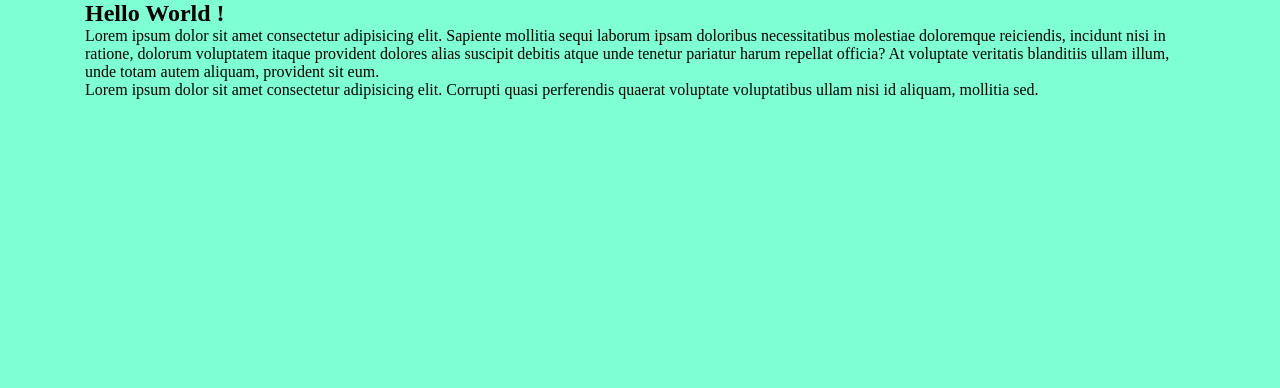
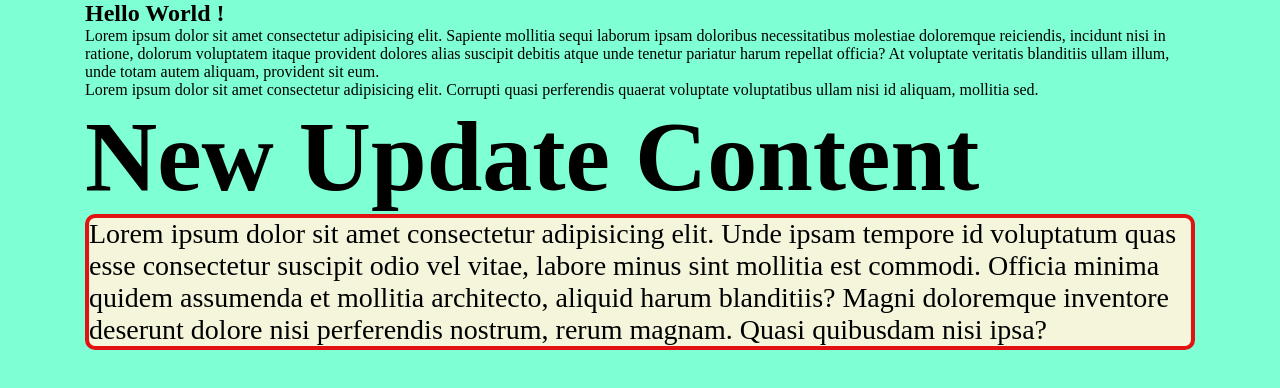
Before and after one commit to mchamoudadev/github, a plain HTML site: page index.html in a window 1280 px wide. Drawn offline with Linux system fonts and the light colour scheme.

Commit message:
added new text and color

```diff
--- a/index.html
+++ b/index.html
@@ -24,6 +24,15 @@
 					quasi perferendis quaerat voluptate voluptatibus ullam nisi id
 					aliquam, mollitia sed.
 				</p>
+				<h1 class="heading">New Update Content</h1>
+				<p class="text">
+					Lorem ipsum dolor sit amet consectetur adipisicing elit. Unde ipsam
+					tempore id voluptatum quas esse consectetur suscipit odio vel vitae,
+					labore minus sint mollitia est commodi. Officia minima quidem
+					assumenda et mollitia architecto, aliquid harum blanditiis? Magni
+					doloremque inventore deserunt dolore nisi perferendis nostrum, rerum
+					magnam. Quasi quibusdam nisi ipsa?
+				</p>
 			</div>
 		</section>
 	</body>
--- a/style.css
+++ b/style.css
@@ -12,3 +12,14 @@ body {
 	width: min(90%, 1110px);
 	margin: auto;
 }
+
+.heading {
+	font-size: 100px;
+}
+
+.text {
+	font-size: 28px;
+	background-color: beige;
+	border: 4px solid #e21212;
+	border-radius: 10px;
+}
```
